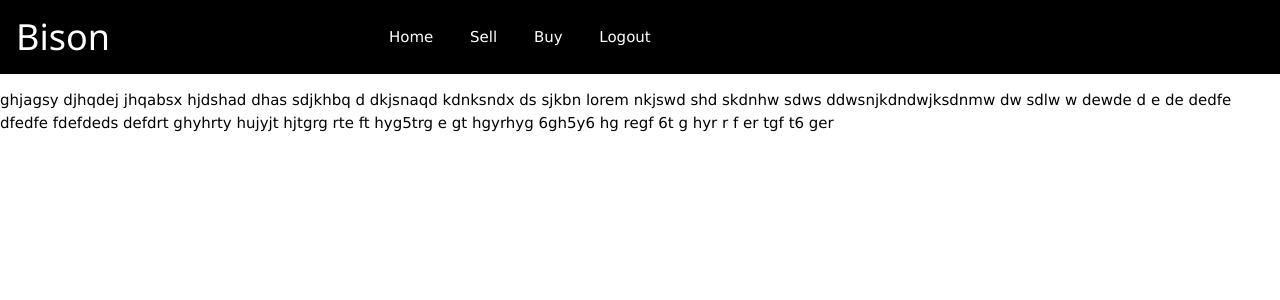
After one commit to gouthammallepula/Bison, a PHP site: page /buysell.php in a window 1280 px wide. The commit adds this page. Shown: the top 300 px of the page. Run offline with PHP 8.4, Linux system fonts and the light colour scheme; the visitor is signed in with stand-in values (Sample User, id 1); data that the repository does not hold is empty; some libraries are stand-ins or nearby versions; grey boxes are pictures that could not be loaded.

Commit message:
ecommerce selling added

```diff
--- /dev/null
+++ b/buysell.php
@@ -0,0 +1,40 @@
+<?php
+   include 'session.php';
+?>
+<!DOCTYPE html>
+<html>
+<head>
+	<title>Bison-Buy|Sell</title>
+	<link rel="stylesheet" href="https://www.w3schools.com/w3css/4/w3.css">
+	<meta name="viewport" content="width=device-width, initial-scale=1">
+	<link rel="stylesheet" type="text/css" href="./css/style.css">
+
+	<link rel="stylesheet" href="https://cdnjs.cloudflare.com/ajax/libs/font-awesome/4.7.0/css/font-awesome.min.css">
+	<script src="https://www.w3schools.com/lib/w3.js"></script>
+
+</head>
+<body>
+
+
+<div class="w3-cell-row">
+  <div class="w3-container w3-black w3-cell">
+    <h1><a href="buysell.php">Bison</a></h1>
+  </div>
+  <div class="w3-container w3-black w3-cell w3-cell-middle">
+        <a href="#" class="w3-bar-item w3-button">Home</a>
+  <a href="./ecom/sell.php" class="w3-bar-item w3-button">Sell</a>
+  <a href="buy.php" class="w3-bar-item w3-button">Buy</a>
+  <a href="logout.php" class="w3-bar-item w3-button">Logout</a>
+  </div>
+</div>
+<div id="background-image">
+	<div id="image-1"></div>
+	<div id="image-2"></div>
+</div>
+<p>
+	ghjagsy djhqdej jhqabsx hjdshad dhas sdjkhbq d dkjsnaqd kdnksndx ds sjkbn lorem nkjswd shd skdnhw sdws ddwsnjkdndwjksdnmw dw sdlw w dewde d e de dedfe dfedfe fdefdeds defdrt ghyhrty hujyjt hjtgrg rte ft hyg5trg e gt hgyrhyg 6gh5y6 hg regf 6t g hyr r f er tgf t6 ger
+</p>
+
+
+</body>
+</html>
--- /dev/null
+++ b/css/style.css
@@ -0,0 +1,25 @@
+a
+{
+	text-decoration: none;
+}
+.container
+{
+	float: left;
+}
+#branding
+{
+	font-size: 40px;
+}
+#background-image
+{
+	background-image: url(./img/img3.jpg);
+
+}
+#image-1
+{
+	background-image: url(./img/img2.jpg);
+}
+#image-2
+{
+	background-image: url(./img/img1.jpg);
+}
--- a/home.php
+++ b/home.php
@@ -8,6 +8,7 @@
 </head>
 <body>
  <h1>u successfully signed in</h1>
-  <h4><a href = "logout.php">Logout</a></h4>
+ <h4><a href = "logout.php">Logout</a></h4>
+ <h2><a href="buysell.php">e-comm</a></h2>
 </body>
 </html>
```
Also changed, not shown: ecom/sell.php (added, +168 -0 lines).
